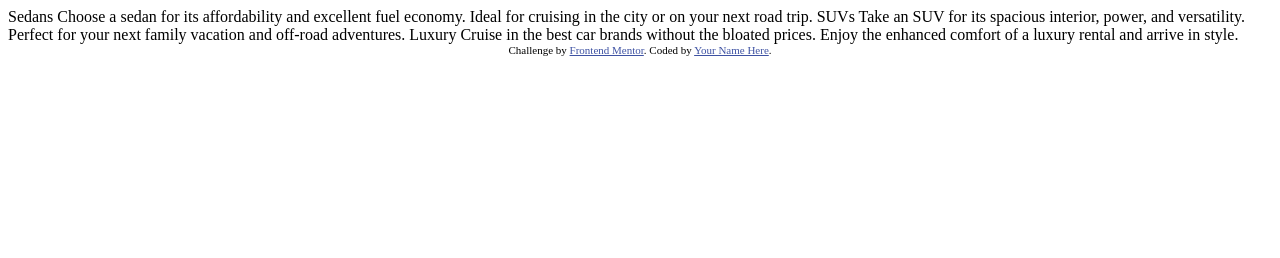
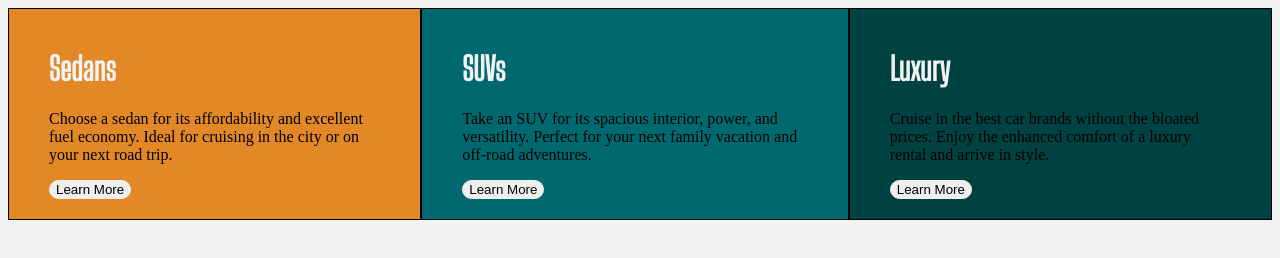
Before and after one commit to lovekeshrana9/3ColumnPreviewCardComponent, a plain HTML site: page index.html in a window 1280 px wide. Drawn offline with Linux system fonts and the light colour scheme.

Commit message:
layout changes

```diff
--- a/index.html
+++ b/index.html
@@ -1,36 +1,47 @@
 <!DOCTYPE html>
 <html lang="en">
+
 <head>
-  <meta charset="UTF-8">
-  <meta name="viewport" content="width=device-width, initial-scale=1.0"> <!-- displays site properly based on user's device -->
+    <meta charset="UTF-8">
+    <meta name="viewport" content="width=device-width, initial-scale=1.0">
+    <!-- displays site properly based on user's device -->
+    <link rel="preconnect" href="https://fonts.gstatic.com">
+    <link href="https://fonts.googleapis.com/css2?family=Big+Shoulders+Display" rel="stylesheet">
+    <link rel="stylesheet" href="./style.css">
+    <link rel="icon" type="image/png" sizes="32x32" href="./images/favicon-32x32.png">
 
-  <link rel="icon" type="image/png" sizes="32x32" href="./images/favicon-32x32.png">
+    <title>Frontend Mentor | 3-column preview card component</title>
 
-  <title>Frontend Mentor | 3-column preview card component</title>
+</head>
 
-  <!-- Feel free to remove these styles or customise in your own stylesheet 👍 -->
-  <style>
-    .attribution { font-size: 11px; text-align: center; }
-    .attribution a { color: hsl(228, 45%, 44%); }
-  </style>
-</head>
 <body>
+    <div class="flex">
+        <div class="card">
+            <h1>Sedans</h1>
+            <p>Choose a sedan for its affordability and excellent fuel economy. Ideal for cruising in the city
+                or on your next road trip.</p>
+            <button class="learn-more">Learn More</button>
+        </div>
+        <div class="card">
+            <h1>SUVs</h1>
+            <p>Take an SUV for its spacious interior, power, and versatility. Perfect for your next family vacation
+            and off-road adventures.</p>
+            <button class="learn-more">Learn More</button>
+        </div>
+        <div class="card">
+            <h1>Luxury</h1>
+            <p>Cruise in the best car brands without the bloated prices. Enjoy the enhanced comfort of a luxury
+            rental and arrive in style.</p>
+            <button class="learn-more">Learn More</button>
+        </div>
+    </div>
 
-  Sedans
-  Choose a sedan for its affordability and excellent fuel economy. Ideal for cruising in the city
-  or on your next road trip.
 
-  SUVs
-  Take an SUV for its spacious interior, power, and versatility. Perfect for your next family vacation
-  and off-road adventures.
 
-  Luxury
-  Cruise in the best car brands without the bloated prices. Enjoy the enhanced comfort of a luxury
-  rental and arrive in style.
+    <!-- <div class="attribution">
+        Challenge by <a href="https://www.frontendmentor.io?ref=challenge" target="_blank">Frontend Mentor</a>.
+        Coded by <a href="#">Lovekesh Rana</a>.
+    </div> -->
+</body>
 
-  <div class="attribution">
-    Challenge by <a href="https://www.frontendmentor.io?ref=challenge" target="_blank">Frontend Mentor</a>.
-    Coded by <a href="#">Your Name Here</a>.
-  </div>
-</body>
 </html>
--- /dev/null
+++ b/style.scss
@@ -0,0 +1,41 @@
+$brightOrange: hsl(31, 77%, 52%);
+$darkCyan: hsl(184, 100%, 22%);
+$veryDarkCyan: hsl(179, 100%, 13%);
+$transparentWhite: hsla(0, 0%, 100%, 0.75);
+$veryLightGray: hsl(0, 0%, 95%);
+
+body{
+    background-color: $veryLightGray;
+}
+
+.flex{
+    display: flex;
+    flex-direction: row;
+}
+
+.card{
+    border: 1px solid black;
+    padding: 20px 40px;
+    & > h1{
+        color: $veryLightGray;
+        font-family:  'Big Shoulders Display', cursive;
+        font-weight: 700;
+    }
+}
+
+.card:first-child{
+    background-color: $brightOrange;
+}
+
+.card:nth-of-type(2){
+    background-color: $darkCyan;
+}
+
+.card:last-child{
+    background-color: $veryDarkCyan;
+}
+
+.learn-more{
+    border: 1px solid $veryLightGray;
+    border-radius: 12px;
+}
```
Also changed, not shown: style.css (added), 1 other file.
